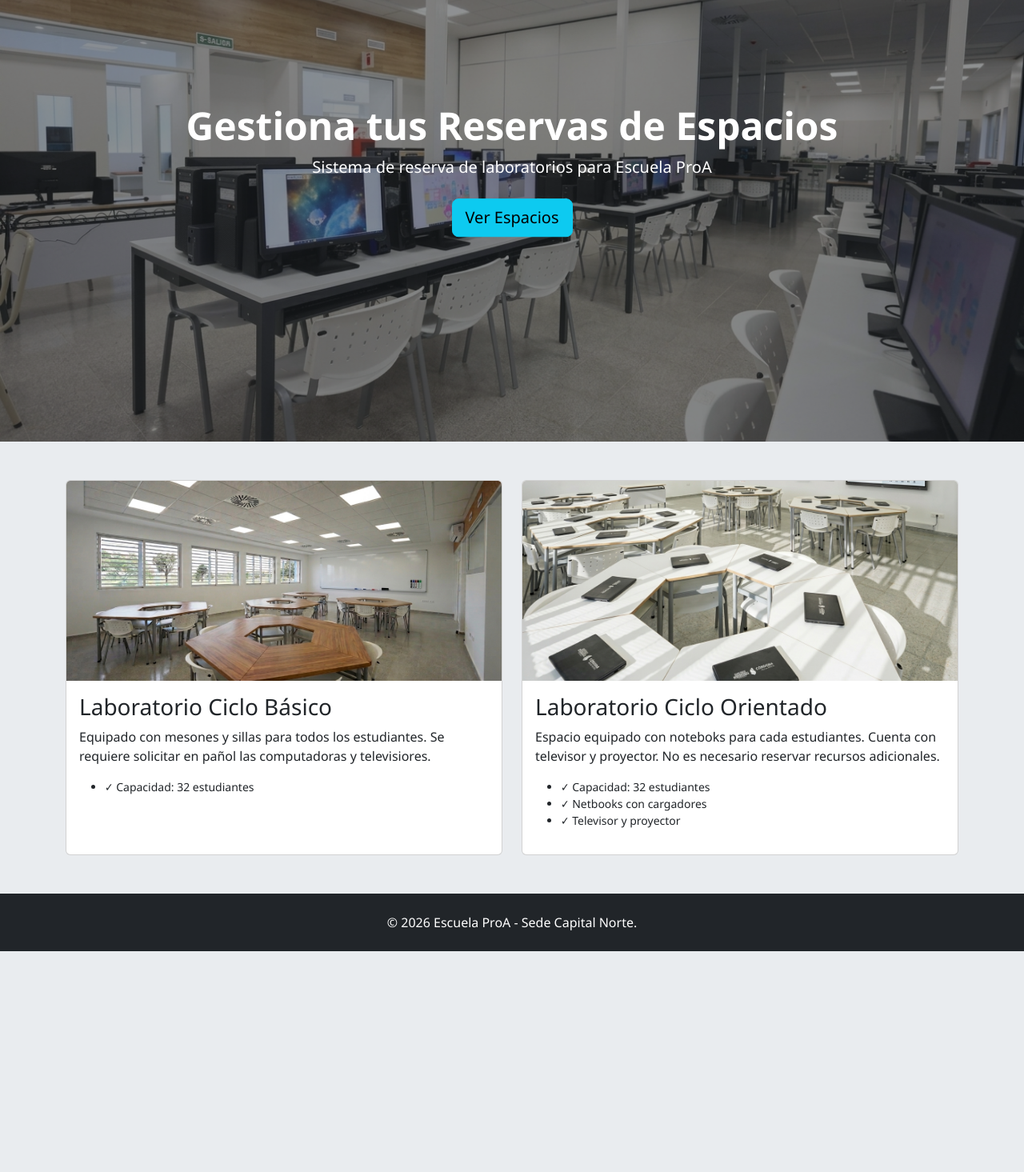
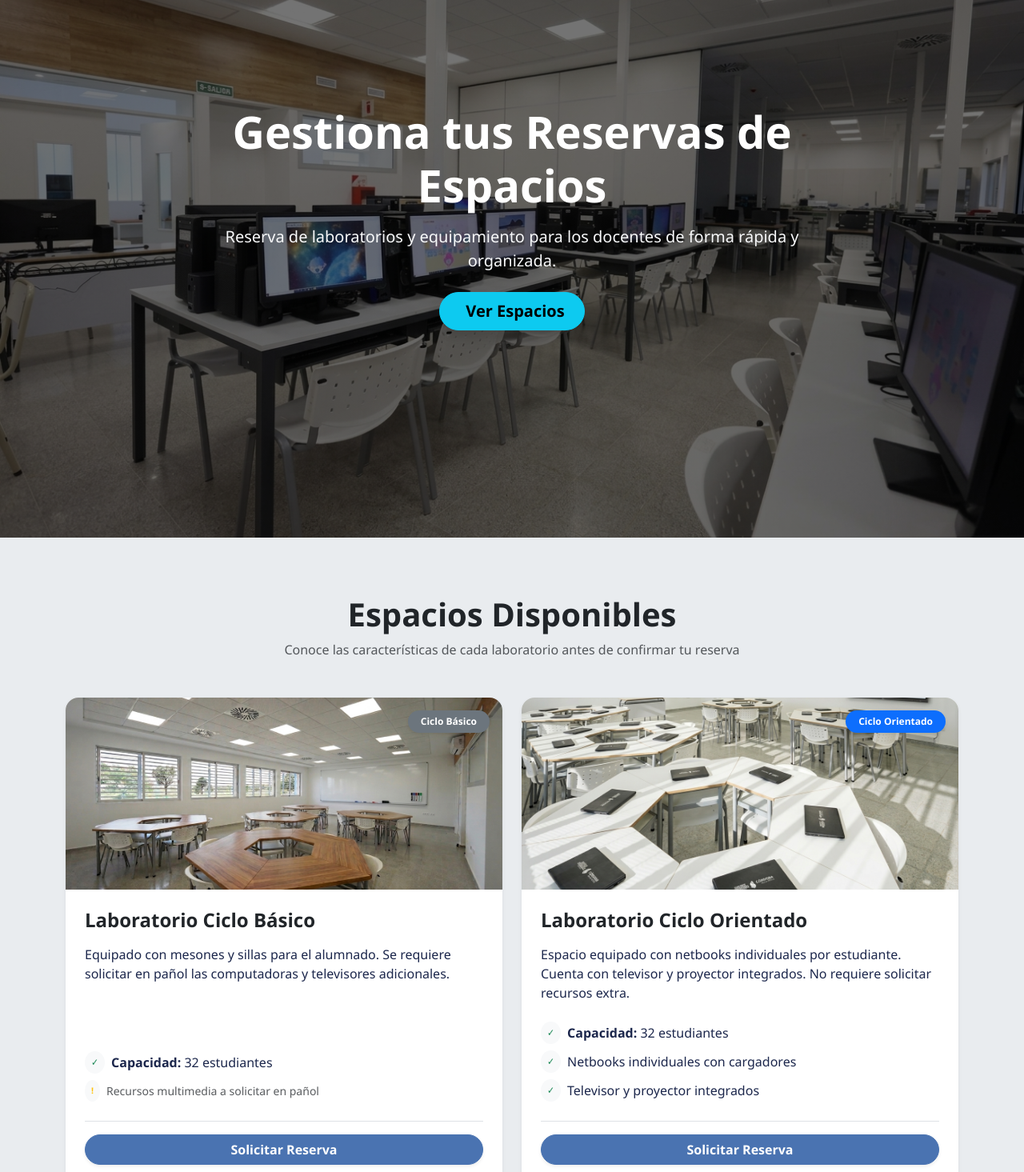
Before and after one commit to ISPC-TSDS/Syntax-Error, an Angular app in the folder frontend/sistema_gestion_espacios/: page / in a window 1280 px wide. Shown: the part 200-1665 px from the top of the page at 80% size. Before the commit the page ends 1389 px from the top, so only its background shows below. Built offline with nearby package versions, Linux system fonts and the light colour scheme.

Commit message:
fix: mejora el diseño y contenido de la sección de landing

```diff
--- a/frontend/sistema_gestion_espacios/src/app/pages/landing/landing.html
+++ b/frontend/sistema_gestion_espacios/src/app/pages/landing/landing.html
@@ -1,47 +1,97 @@
 <!-- Hero Section -->
-<section class="position-relative overflow-hidden text-white"
-    style="min-height: 85vh; background-image: url('/images/laboratorio.jpg'); background-size: cover; background-position: center;">
-    <div class="position-absolute top-0 start-0 w-100 h-100 bg-dark opacity-50"></div>
-    <div class="container position-absolute top-50 start-50 translate-middle text-center py-5"
-        style="z-index: 1; width: 100%;">
-        <div>
-            <h1 class="display-5 fw-bold">Gestiona tus Reservas de Espacios</h1>
-            <p class="lead mb-4">Sistema de reserva de laboratorios para Escuela ProA</p>
-            <a href="#espacios" class="btn btn-info btn-lg">Ver Espacios</a>
+<section class="position-relative text-white d-flex align-items-center justify-content-center min-vh-100 overflow-hidden"
+         style="background: linear-gradient(rgba(0, 0, 0, 0.55), rgba(0, 0, 0, 0.55)), url('/images/laboratorio.jpg') center/cover no-repeat;">
+    <div class="container text-center py-5">
+        <div class="row justify-content-center">
+            <div class="col-lg-8">
+                <h1 class="display-4 fw-bold mb-3">Gestiona tus Reservas de Espacios</h1>
+                <p class="lead mb-4 text-light">
+                    Reserva de laboratorios y equipamiento para los docentes de forma rápida y organizada.
+                </p>
+                <a href="#espacios" class="btn btn-info btn-lg px-4 gap-3 shadow rounded-pill fw-semibold">
+                    <i class="bi bi-calendar-check me-2"></i>Ver Espacios
+                </a>
+            </div>
         </div>
     </div>
 </section>
 
 <!-- Espacios Section -->
-<section id="espacios" class="container my-5">
+<section id="espacios" class="container py-5 my-4">
+    <div class="text-center mb-5">
+        <h2 class="fw-bold display-6">Espacios Disponibles</h2>
+        <p class="text-muted">Conoce las características de cada laboratorio antes de confirmar tu reserva</p>
+    </div>
+
     <div class="row row-cols-1 row-cols-md-2 g-4">
+        <!-- Card 1: Ciclo Básico -->
         <div class="col">
-            <div class="card h-100">
-                <img src="/images/lab_ciclo_basico.jpg" class="card-img-top" alt="Laboratorio Ciclo Básico"
-                    style="height: 250px; object-fit: cover;">
-                <div class="card-body">
-                    <h3>Laboratorio Ciclo Básico</h3>
-                    <p>Equipado con mesones y sillas para todos los estudiantes. Se requiere solicitar en pañol las
-                        computadoras y televisiores.</p>
-                    <ul class="small">
-                        <li>✓ Capacidad: 32 estudiantes</li>
+            <div class="card h-100 border-0 shadow-sm rounded-4 overflow-hidden card-hover">
+                <div class="position-relative">
+                    <img src="/images/lab_ciclo_basico.jpg" class="card-img-top" alt="Laboratorio Ciclo Básico"
+                         style="height: 240px; object-fit: cover;">
+                    <span class="badge bg-secondary position-absolute top-0 end-0 m-3 px-3 py-2 rounded-pill shadow-sm">
+                        Ciclo Básico
+                    </span>
+                </div>
+                <div class="card-body p-4 d-flex flex-column">
+                    <h3 class="card-title h4 fw-bold mb-3">Laboratorio Ciclo Básico</h3>
+                    <p class="card-text text-secondary mb-4">
+                        Equipado con mesones y sillas para el alumnado. Se requiere solicitar en pañol las computadoras y televisores adicionales.
+                    </p>
+
+                    <ul class="list-unstyled mt-auto mb-4">
+                        <li class="d-flex align-items-center mb-2 text-secondary">
+                            <span class="badge bg-light text-success me-2 rounded-circle p-2">✓</span>
+                            <span><strong>Capacidad:</strong> 32 estudiantes</span>
+                        </li>
+                        <li class="d-flex align-items-center text-muted small">
+                            <span class="badge bg-light text-warning me-2 rounded-circle p-2">!</span>
+                            <span>Recursos multimedia a solicitar en pañol</span>
+                        </li>
                     </ul>
+
+                    <div class="pt-3 border-top">
+                        <a href="#" class="btn btn-primary w-100 rounded-pill fw-semibold shadow-sm">Solicitar Reserva</a>
+                    </div>
                 </div>
             </div>
         </div>
+
+        <!-- Card 2: Ciclo Orientado -->
         <div class="col">
-            <div class="card h-100">
-                <img src="/images/lab_ciclo_orientado.jpg" class="card-img-top" alt="Laboratorio Ciclo Orientado"
-                    style="height: 250px; object-fit: cover;">
-                <div class="card-body">
-                    <h3>Laboratorio Ciclo Orientado</h3>
-                    <p>Espacio equipado con noteboks para cada estudiantes. Cuenta con televisor y proyector. No es
-                        necesario reservar recursos adicionales.</p>
-                    <ul class="small">
-                        <li>✓ Capacidad: 32 estudiantes</li>
-                        <li>✓ Netbooks con cargadores</li>
-                        <li>✓ Televisor y proyector</li>
+            <div class="card h-100 border-0 shadow-sm rounded-4 overflow-hidden card-hover">
+                <div class="position-relative">
+                    <img src="/images/lab_ciclo_orientado.jpg" class="card-img-top" alt="Laboratorio Ciclo Orientado"
+                         style="height: 240px; object-fit: cover;">
+                    <span class="badge bg-primary position-absolute top-0 end-0 m-3 px-3 py-2 rounded-pill shadow-sm">
+                        Ciclo Orientado
+                    </span>
+                </div>
+                <div class="card-body p-4 d-flex flex-column">
+                    <h3 class="card-title h4 fw-bold mb-3">Laboratorio Ciclo Orientado</h3>
+                    <p class="card-text text-secondary mb-4">
+                        Espacio equipado con netbooks individuales por estudiante. Cuenta con televisor y proyector integrados. No requiere solicitar recursos extra.
+                    </p>
+
+                    <ul class="list-unstyled mt-auto mb-4">
+                        <li class="d-flex align-items-center mb-2 text-secondary">
+                            <span class="badge bg-light text-success me-2 rounded-circle p-2">✓</span>
+                            <span><strong>Capacidad:</strong> 32 estudiantes</span>
+                        </li>
+                        <li class="d-flex align-items-center mb-2 text-secondary">
+                            <span class="badge bg-light text-success me-2 rounded-circle p-2">✓</span>
+                            <span>Netbooks individuales con cargadores</span>
+                        </li>
+                        <li class="d-flex align-items-center text-secondary">
+                            <span class="badge bg-light text-success me-2 rounded-circle p-2">✓</span>
+                            <span>Televisor y proyector integrados</span>
+                        </li>
                     </ul>
+
+                    <div class="pt-3 border-top">
+                        <a href="#" class="btn btn-primary w-100 rounded-pill fw-semibold shadow-sm">Solicitar Reserva</a>
+                    </div>
                 </div>
             </div>
         </div>
```
